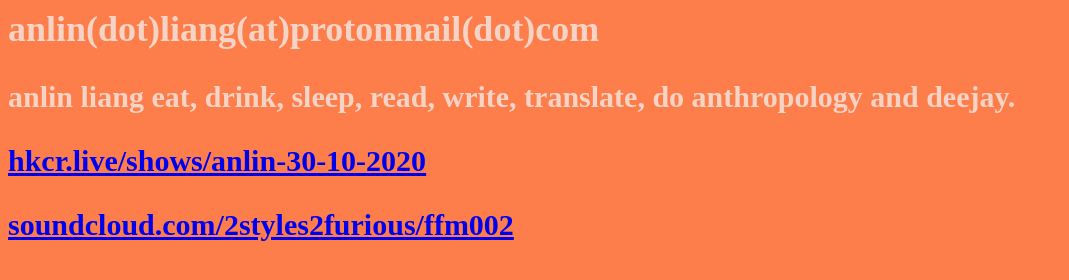
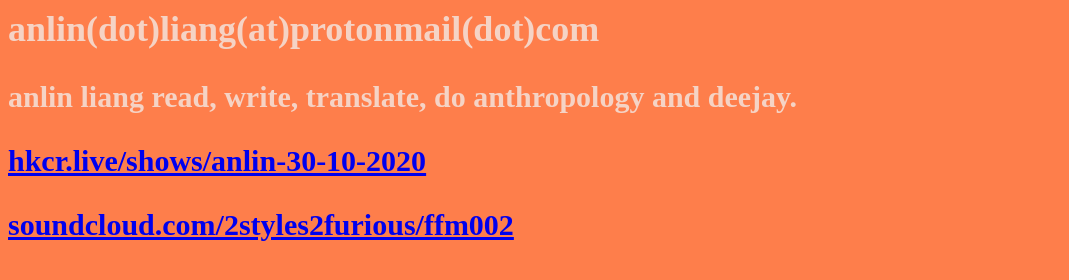
Before and after one commit to anlinliang/hello-world, a plain HTML site: page index.html in a window 1280 px wide. Shown: the whole page, without its empty margins (0-1069 px from the left). Drawn offline with Linux system fonts and the light colour scheme.

Commit message:
Update index.html

```diff
--- a/index.html
+++ b/index.html
@@ -1,7 +1,7 @@
 <body style="background-color:#FE7E4B">
 
 <strong><h1 style="font-size:36;color:#F5D3C5">anlin(dot)liang(at)protonmail(dot)com</h1></strong>
-<strong><p style="font-size:30;color:#F5D3C5">anlin liang eat, drink, sleep, read, write, translate, do anthropology and deejay.</p><strong>
+<strong><p style="font-size:30;color:#F5D3C5">anlin liang read, write, translate, do anthropology and deejay.</p><strong>
                       <p style="font-size:30"><a href="https://hkcr.live/shows/anlin-30-10-2020">hkcr.live/shows/anlin-30-10-2020</a></p>
   <p style="font-size:30"><a href="https://soundcloud.com/2styles2furious/ffm002">soundcloud.com/2styles2furious/ffm002</a></p>
                       </body>
```
